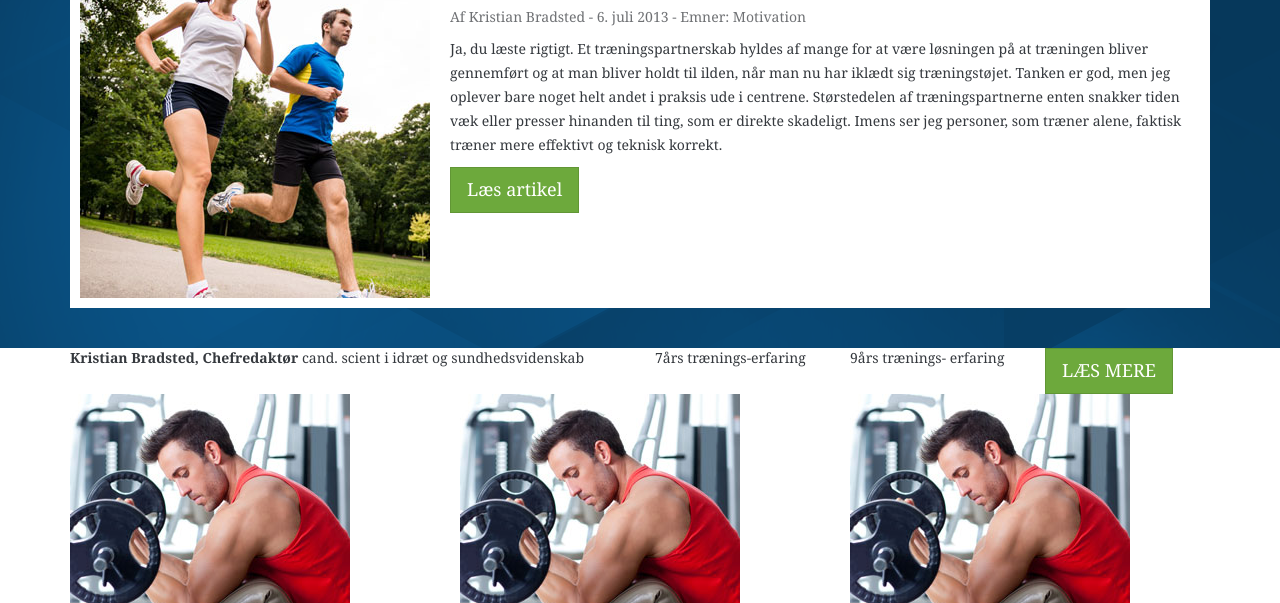
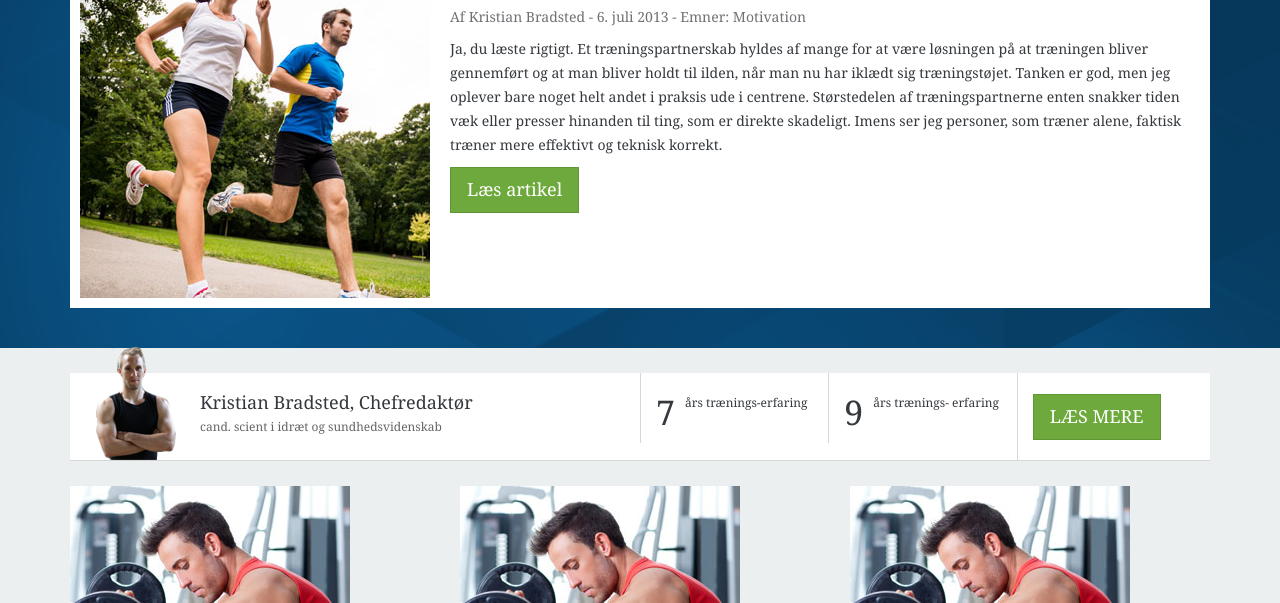
Before and after one commit to leogono/FitnessBlog-HTML, a website: page index.html in a window 1280 px wide. Shown: the part 197-800 px from the top of the page. Drawn offline with nearby package versions, Linux system fonts and the light colour scheme.

Commit message:
updated homepage author info style.

```diff
--- a/assets/less/_index.less
+++ b/assets/less/_index.less
@@ -1,6 +1,7 @@
 body {
 	font-family: @droidFont;
 	.font-size(14);
+	background: #ebeff0;
 }
 #featured-posts {
 	background: url('@{imgUrl}/feature-bg.png') repeat-x;
@@ -37,3 +38,43 @@ body {
 		}
 	}
 }
+#author-info {
+	position: relative;
+	background: @white;
+	margin: 25px 0;
+	border-bottom: 1px solid @borderColor;
+	padding: 0 20px;
+	.kristian {
+		position: absolute;
+		left: 20px;
+		bottom: 0;
+	}
+	.author-name {
+		.font-size(18);
+		font-family: @droidFont;
+		margin: 20px 0 5px 110px;
+	}
+	.author-desc {
+		.font-size(12);
+		color: #666;
+		margin-bottom: 25px;
+		margin-left: 110px;
+	}
+	.author-addon {
+		.font-size(12);
+		line-height: 16px;
+		padding: 2.2rem 0;
+		.giant-text {
+			.font-size(34);
+			line-height: 3.4rem;
+			margin-right: 10px;
+		}
+	}
+	.author-btn {
+		margin-top: 21px;
+		margin-bottom: 20px;
+	}
+	.col-md-2 {
+		border-left: 1px solid @borderColor;
+	}
+}
--- a/assets/less/_sprite.less
+++ b/assets/less/_sprite.less
@@ -5,4 +5,9 @@
 		width: 202px;
 		height: 52px;
 	}
+	&.kristian {
+		background-position: -14px -109px;
+		width: 91px;
+		height: 114px;
+	}
 }
--- a/assets/less/_variables.less
+++ b/assets/less/_variables.less
@@ -3,6 +3,7 @@
 @textColor: #35393e;
 @linkColor: #6f7174;
 @white: #fff;
+@borderColor: #d6d6d6;
 @droidFont: 'Droid Serif', Georgia, serif;
 @imgUrl: '../img';
 
--- a/index.html
+++ b/index.html
@@ -104,23 +104,25 @@
 
       <div id="kristian">
         <div class="container">
+          <div id="author-info">
              <div class="row">
               <div class="col-md-6">
-              <address>
-                <strong>Kristian Bradsted, Chefredaktør</strong>
-                <span>cand. scient i idræt og sundhedsvidenskab</span>
-              </address>
+                <div class="spr kristian"></div>
+                <h3 class="author-name">Kristian Bradsted, Chefredaktør</h3>
+                <p class="author-desc">cand. scient i idræt og sundhedsvidenskab</p>
               </div>
               <div class="col-md-2">
-              <p><span class="pull-left giant-text">7</span> års trænings-erfaring</p>
+                <p class="author-addon"><span class="pull-left giant-text">7</span> års trænings-erfaring</p>
               </div>
               <div class="col-md-2">
-              <p><span class="pull-left giant-text">9</span> års trænings- erfaring</p>
+                <p class="author-addon"><span class="pull-left giant-text">9</span> års trænings- erfaring</p>
               </div>
               <div class="col-md-2">
-              <a href="#" class="btn btn-primary btn-lg">LÆS MERE</a>
+                <a href="#" class="btn btn-primary btn-lg author-btn">LÆS MERE</a>
               </div>
             </div>
+          </div>
+
         </div>
       </div>
 
```
Also changed, not shown: assets/css/main.min.css. Lines whose indentation alone changed are shown as unchanged.
